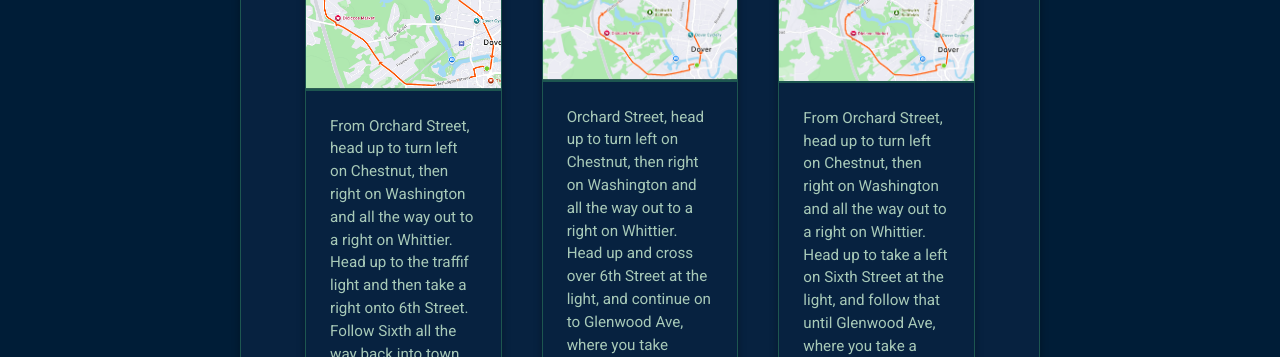
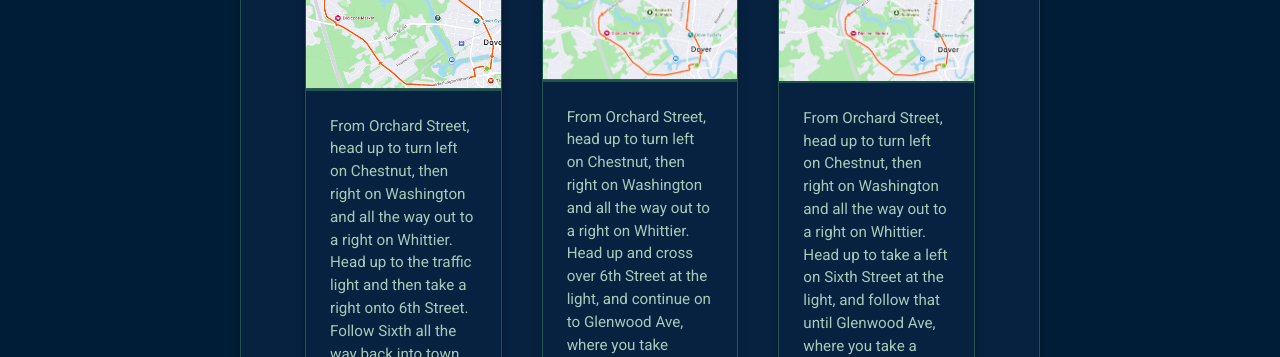
Before and after one commit to dekay2001/dover-run-club-website, a Jekyll site: the page built from index.md, in a window 1280 px wide and 1400 px high, scrolled down 4321 px. Shown: the part 152-509 px from the top of the window. Built offline with Jekyll 4.4.1, drawn with Linux system fonts in a browser that asks for light colours; some of the changed text lies outside the part shown.

Commit message:
Apply suggestions from code review
Co-authored-by: Copilot <175728472+Copilot@users.noreply.github.com>

```diff
--- a/_data/routes.yml
+++ b/_data/routes.yml
@@ -13,11 +13,11 @@
 - title: "Washington 3 Mile"
   image: "/assets/images/route-washington-3mi.png"
   strava_url: "https://www.strava.com/routes/3470390446742721608"
-  description: "From Orchard Street, head up to turn left on Chestnut, then right on Washington and all the way out to a right on Whittier. Head up to the traffif light and then take a right onto 6th Street. Follow Sixth all the way back into town and then a right on to Central, which you take back to the starting point for just over 3.25 miles."
+  description: "From Orchard Street, head up to turn left on Chestnut, then right on Washington and all the way out to a right on Whittier. Head up to the traffic light and then take a right onto 6th Street. Follow Sixth all the way back into town and then a right on to Central, which you take back to the starting point for just over 3.25 miles."
 - title: "Washington 4 Mile"
   image: "/assets/images/route-washington-4mi.png"
   strava_url: "https://www.strava.com/routes/3470396528850932808"
-  description: " Orchard Street, head up to turn left on Chestnut, then right on Washington and all the way out to a right on Whittier. Head up and cross over 6th Street at the light, and continue on to Glenwood Ave, where you take another right. Continue on Glenwood until taking a right on Horne Street, then a left on Roosevelt across from the school. After climbing Roosevelt, take a right on Mt. Vernon and follow that all the way back to Sixth, where you take a left and then a right on to Central, which you take back to the starting point for just under 4.5 miles."
+  description: "From Orchard Street, head up to turn left on Chestnut, then right on Washington and all the way out to a right on Whittier. Head up and cross over 6th Street at the light, and continue on to Glenwood Ave, where you take another right. Continue on Glenwood until taking a right on Horne Street, then a left on Roosevelt across from the school. After climbing Roosevelt, take a right on Mt. Vernon and follow that all the way back to Sixth, where you take a left and then a right on to Central, which you take back to the starting point for just under 4.5 miles."
 - title: "Washington 5 Mile"
   image: "/assets/images/route-washington-5mi.png"
   strava_url: "https://www.strava.com/routes/3470390446748039240"
```
